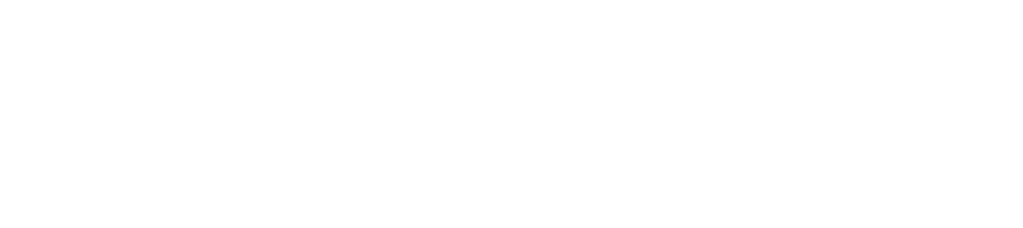
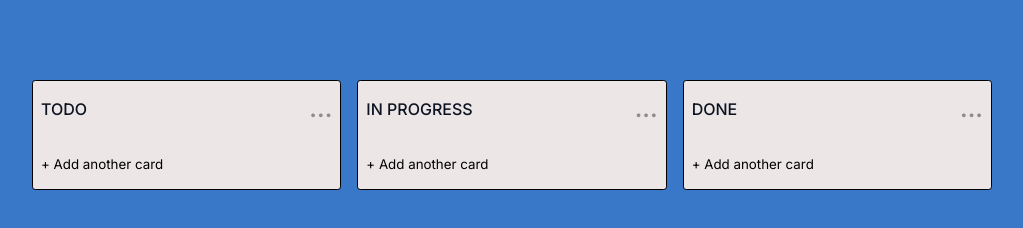
Before and after one commit to Junaer/dnd, a website built with webpack: page src/index.html in a window 1280 px wide. Shown: the whole page, without its empty margins (128-1151 px from the left). Built offline with nearby package versions, Linux system fonts and the light colour scheme.

Commit message:
feat: add html and css

```diff
--- a/src/css/style.css
+++ b/src/css/style.css
@@ -1,68 +1,98 @@
-p {
-    color: black;
+* {
+  margin: 0;
+  padding: 0;
+  font-family: Inter;
 }
 
-.file-container {
-    width: 200px;
-    height: 40px;
-    position: relative;
+body {
+  padding: 5rem 10rem;
+  background-color: #3977c9;
 }
 
-.overlapped {
-    position: absolute;
-    top: 0; left: 0; bottom: 0; right: 0; margin: 0;
-    opacity: 0.1;
-    width: 100%;
+main {
+  width: 100%;
+  display: flex;
+  flex-direction: row;
+  justify-content: flex-start;
+  gap: 1rem;
 }
 
-.overlap {
-    position: absolute;
-    top: 0; left: 0; bottom: 0; right: 0; margin: 0;
-    width: 100%;
-    background: #eee;
-    border-radius: 5px;
-    line-height: 40px;
-    text-align: center;
+#card_body {
+  border: 1px solid #000;
+  background-color: rgb(236, 230, 230);
+  padding: 1rem 0.5rem;
+  display: flex;
+  flex-direction: column;
+  align-items: flex-start;
+  gap: 1rem;
+  align-self: stretch;
+  width: 100%;
+  height: fit-content;
+  border-radius: 0.2rem;
 }
 
-.text-preview {
-    height: 200px;
-    width: 100%;
-    border: 1px dashed black;
-    border-radius: 5px;
+#card_body_nav {
+  display: flex;
+  flex-direction: row;
+  justify-content: space-between;
+  align-self: stretch;
+  width: 100%;
 }
 
-.drop-area {
-    height: 200px;
-    width: 100%;
-    border: 1px dashed red;
-    border-radius: 5px;
+.card_name {
+  width: auto;
+  display: flex;
+  align-self: stretch;
+  color: #0d1421;
+  font-size: 1rem;
+  font-style: normal;
+  font-weight: 500;
+  line-height: 1.5rem;
 }
 
+.card_body_menu_button {
+  gap: 0.1rem;
+  border: none;
+  background-color: rgb(236, 230, 230);
+  cursor: pointer;
+  color: #8d8d8d;
+  font-size: 1.5rem;
+  font-style: normal;
+  font-weight: 600;
+  line-height: 1.5rem;
+}
 
-.items {
-    list-style-type: none;
-    padding-left: 0;
+.card_body_content {
+  width: 100%;
+  height: 100%;
+  display: flex;
+  flex-direction: column;
+  align-self: stretch;
 }
-.items-item {
-    border: 1px solid #999;
-    padding: 10px;
-    margin-bottom: -1px;;
-    cursor: pointer;
-    list-style-type: none;
+
+.task {
+  width: auto;
+  display: flex;
+  flex-direction: column;
+  align-self: stretch;
+  gap: 0.5rem;
 }
-.items-item:first-child {
-    border-top-left-radius: 10px;
-    border-top-right-radius: 10px;
+
+.task_content {
+  padding: 0.5rem 0.2rem;
+  border-radius: 0.3rem;
+  border: 1px solid #eaecf0;
+  background-color: #fff;
+  display: flex;
+  color: #0d1421;
+  font-size: 1rem;
+  font-style: normal;
+  font-weight: 400;
+  line-height: 1.5rem;
 }
-.items-item:last-child {
-    border-bottom-left-radius: 10px;
-    border-bottom-right-radius: 10px;
+
+.card_body_add_button button {
+  border: none;
+  background-color: rgb(236, 230, 230);
+  cursor: pointer;
 }
-.items-item.dragged {
-    border-radius: 10px;
-    position: absolute;
-    z-index: 999;
-    pointer-events: none;
-    background: #fff;
-}
--- a/src/index.html
+++ b/src/index.html
@@ -5,10 +5,68 @@
     <meta charset="UTF-8">
     <meta name="viewport" content="width=device-width, initial-scale=1.0">
     <meta http-equiv="X-UA-Compatible" content="ie=edge">
+    <link rel="preconnect" href="https://fonts.googleapis.com">
+    <link rel="preconnect" href="https://fonts.gstatic.com" crossorigin>
+    <link href="https://fonts.googleapis.com/css2?family=Inter:wght@400;500;600&display=swap" rel="stylesheet">
     <title>Document</title>
 </head>
 
 <body>
+    <main>
+        <div id="card_body" class="todo_card_body">
+
+            <div id="card_body_nav" class="todo_card_body_nav">
+                <h1 class="card_name">TODO</h1>
+                <button class="card_body_menu_button">...</button>
+            </div>
+
+            <div class="card_body_content">
+                <div class="tasks_todo">
+                </div>
+            </div>
+
+            <div class="card_body_add_button">
+                <button>+ Add another card</button>
+            </div>
+
+        </div>
+
+        <div id="card_body" class="in_progress_card_body">
+
+            <div id="card_body_nav" class="inprogress_card_body_nav">
+                <h2 class="card_name">IN PROGRESS</h2>
+                <button class="card_body_menu_button">...</button>
+            </div>
+
+            <div class="card_body_content">
+                <div class="tasks_in_progress">
+                </div>
+            </div>
+
+            <div class="card_body_add_button">
+                <button>+ Add another card</button>
+            </div>
+
+        </div>
+
+        <div id="card_body" class="done_card_body">
+
+            <div id="card_body_nav" class="done_card_body_nav">
+                <h3 class="card_name">DONE</h3>
+                <button class="card_body_menu_button">...</button>
+            </div>
+
+            <div class="card_body_content">
+                <div class="tasks_done">
+                </div>
+            </div>
+
+            <div class="card_body_add_button">
+                <button>+ Add another card</button>
+            </div>
+
+        </div>
+    </main>
 </body>
 
 </html>
--- a/src/index.js
+++ b/src/index.js
@@ -1,5 +1,6 @@
 import './css/style.css';
 
 import './js/app';
+import './js/app.complete'
 
 // TODO: write your code in app.js
```
